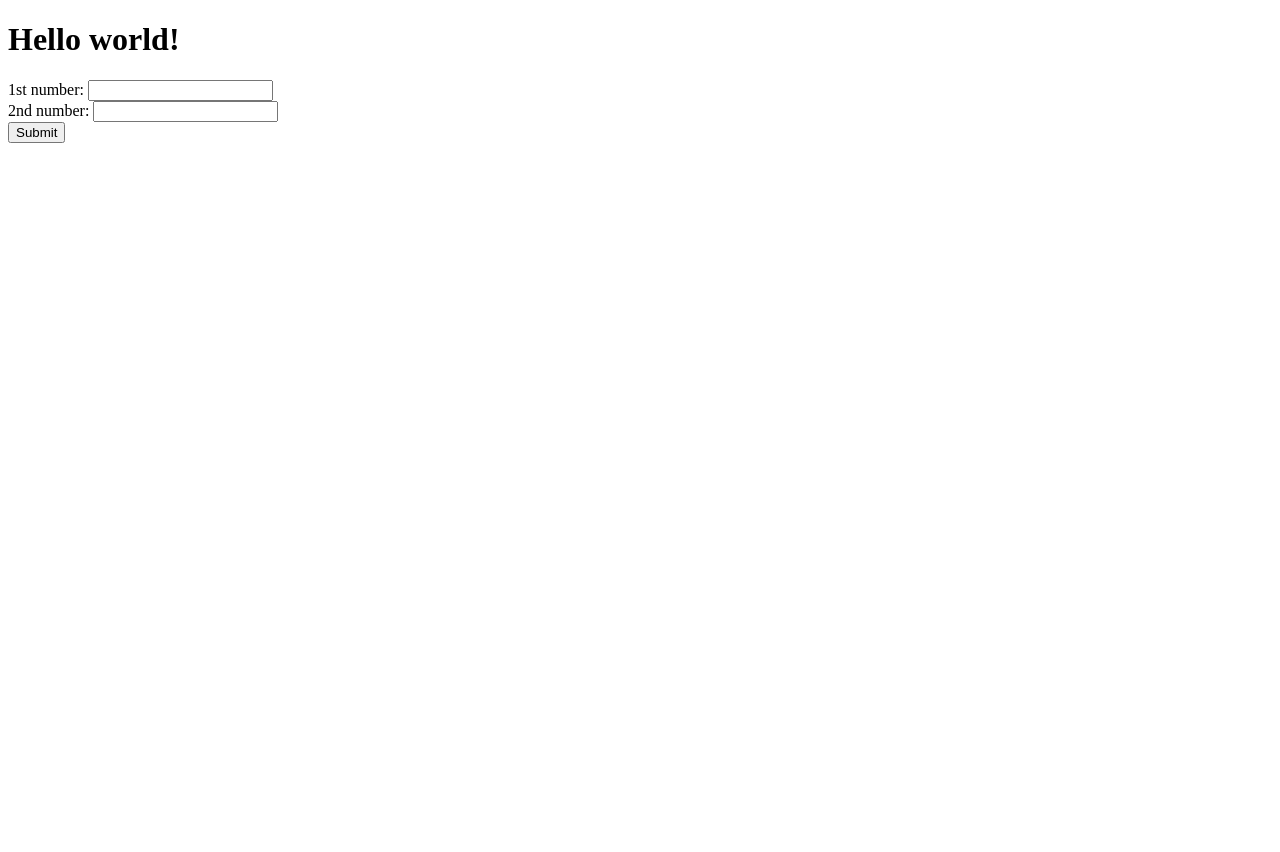
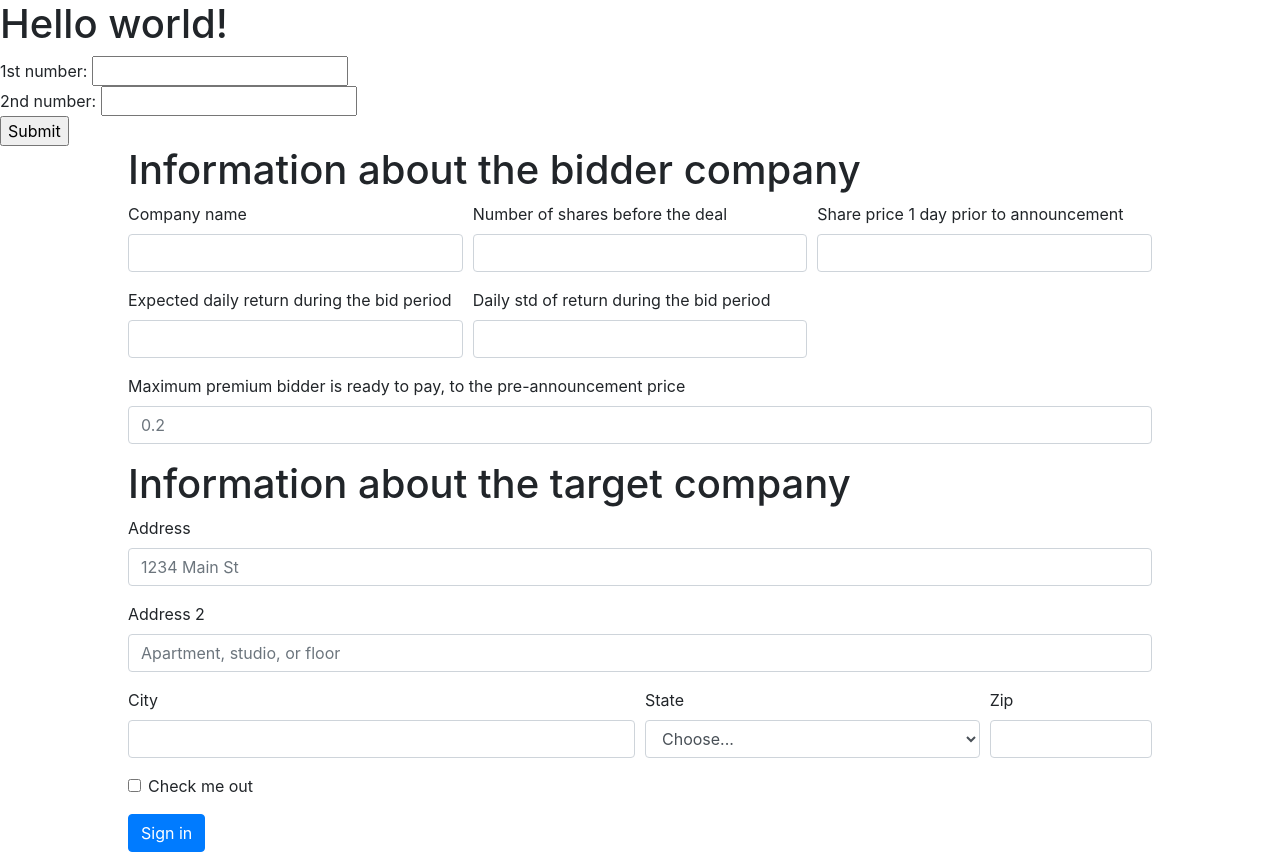
Before and after one commit to yuryfedotov/collar_offer_valuation, a Django app: page / in a window 1280 px wide. Before the commit the page ends 143 px from the top, so only its background shows below. Run offline with Django 3.2, Linux system fonts and the light colour scheme; some libraries are stand-ins or nearby versions.

Commit message:
Bidder data collected via Bootstrap form.

```diff
--- a/collar_app/templates/index.html
+++ b/collar_app/templates/index.html
@@ -4,14 +4,82 @@
     <head>
         <meta charset="UTF-8">
         <title>Collar valuation</title>
+        <link rel="stylesheet" href="https://stackpath.bootstrapcdn.com/bootstrap/4.4.1/css/bootstrap.min.css" integrity="sha384-Vkoo8x4CGsO3+Hhxv8T/Q5PaXtkKtu6ug5TOeNV6gBiFeWPGFN9MuhOf23Q9Ifjh" crossorigin="anonymous">
     </head>
 
     <body>
         <h1>Hello world!</h1>
-        <form action="add">
-            1st number: <input type="number" name="num1"><br>
-            2nd number: <input type="number" name="num2"><br>
+        <form action="add_two_numbers">
+            1st number: <input type="number" name="number1"><br>
+            2nd number: <input type="number" name="number2"><br>
             <input type="submit">
+        </form>
+
+        <form style="width:80%; margin:auto;">
+            <h1>Information about the bidder company</h1>
+            <div class="form-row">
+                <div class="col-md-4 mb-3">
+                <label for="bidderName">Company name</label>
+                <input type="text" class="form-control" id="bidderName">
+                </div>
+                <div class="col-md-4 mb-3">
+                <label for="bidderSharesBefore">Number of shares before the deal</label>
+                <input type="number" min="0" class="form-control" id="bidderSharesBefore">
+                </div>
+                <div class="col-md-4 mb-3">
+                <label for="bidderPriceBefore">Share price 1 day prior to announcement</label>
+                <input type="number" min="0" step="0.01" class="form-control" id="bidderPriceBefore">
+                </div>
+            </div>
+            <div class="form-row">
+                <div class="col-md-4 mb-3">
+                <label for="bidderDailyReturn">Expected daily return during the bid period</label>
+                <input type="text" class="form-control" id="bidderDailyReturn">
+                </div>
+                <div class="col-md-4 mb-3">
+                <label for="bidderDailyStd">Daily std of return during the bid period</label>
+                <input type="text" class="form-control" id="bidderDailyStd">
+                </div>
+            </div>
+            <div class="form-group">
+                <label for="readyPremium">Maximum premium bidder is ready to pay, to the pre-announcement price</label>
+                <input type="text" class="form-control" id="readyPremium" placeholder="0.2">
+            </div>
+            <h1>Information about the target company</h1>
+            <div class="form-group">
+                <label for="inputAddress">Address</label>
+                <input type="text" class="form-control" id="inputAddress" placeholder="1234 Main St">
+            </div>
+            <div class="form-group">
+                <label for="inputAddress2">Address 2</label>
+                <input type="text" class="form-control" id="inputAddress2" placeholder="Apartment, studio, or floor">
+            </div>
+            <div class="form-row">
+                <div class="form-group col-md-6">
+                <label for="inputCity">City</label>
+                <input type="text" class="form-control" id="inputCity">
+                </div>
+                <div class="form-group col-md-4">
+                <label for="inputState">State</label>
+                <select id="inputState" class="form-control">
+                    <option selected>Choose...</option>
+                    <option>...</option>
+                </select>
+                </div>
+                <div class="form-group col-md-2">
+                <label for="inputZip">Zip</label>
+                <input type="text" class="form-control" id="inputZip">
+                </div>
+            </div>
+            <div class="form-group">
+                <div class="form-check">
+                <input class="form-check-input" type="checkbox" id="gridCheck">
+                <label class="form-check-label" for="gridCheck">
+                    Check me out
+                </label>
+                </div>
+            </div>
+            <button type="submit" class="btn btn-primary">Sign in</button>
         </form>
     </body>
 
--- a/collar_app/templates/result.html
+++ b/collar_app/templates/result.html
@@ -4,6 +4,7 @@
     <head>
         <meta charset="UTF-8">
         <title>Results</title>
+        <link rel="stylesheet" href="https://stackpath.bootstrapcdn.com/bootstrap/4.4.1/css/bootstrap.min.css" integrity="sha384-Vkoo8x4CGsO3+Hhxv8T/Q5PaXtkKtu6ug5TOeNV6gBiFeWPGFN9MuhOf23Q9Ifjh" crossorigin="anonymous">
     </head>
 
     <body>
--- a/collar_app/urls.py
+++ b/collar_app/urls.py
@@ -3,5 +3,5 @@ from . import views
 
 urlpatterns = [
     path('', views.index, name='index'),
-    path('add', views.add, name='add')
+    path('add_two_numbers', views.add_two_numbers, name='add_two_numbers')
 ]
--- a/collar_app/views.py
+++ b/collar_app/views.py
@@ -4,8 +4,8 @@ from django.shortcuts import render
 def index(request):
     return render(request, 'index.html')
 
-def add(request):
-    val1 = int(request.GET["num1"])
-    val2 = int(request.GET["num2"])
-    res = val1 + val2 #
-    return render(request, 'result.html', {'result': res})
+def add_two_numbers(request):
+    number1 = int(request.GET["number1"])
+    number2 = int(request.GET["number2"])
+    result = number1 + number2
+    return render(request, 'result.html', {'result': result})
```
Also changed, not shown: 1 other file.
